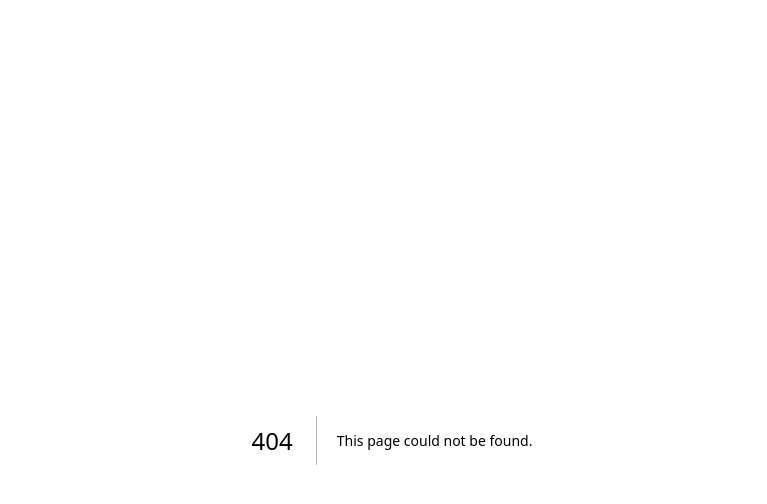
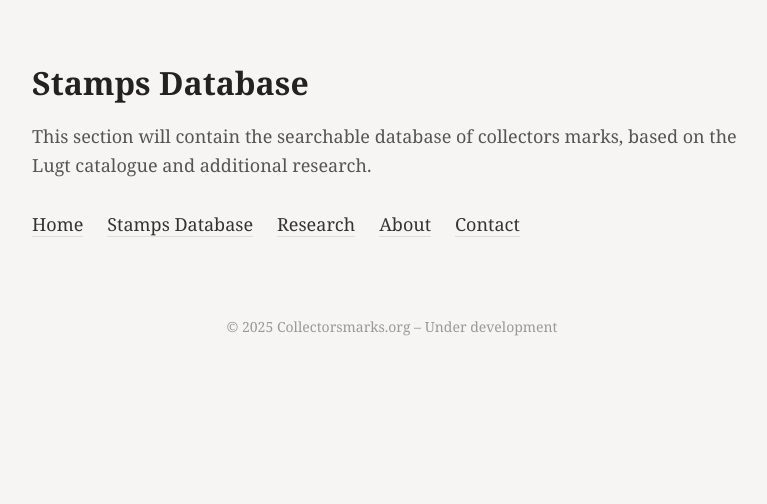
Before and after one commit to bjorndeleu/collectorsmarks, a Next.js app: page /stamps/app/stamps in a window 1280 px wide. Before the commit this address had no page. Shown: the top 504 px of the page, without its empty margins (248-1015 px from the left). Built offline with nearby package versions, Linux system fonts and the light colour scheme.

Commit message:
Create page.js

```diff
--- /dev/null
+++ b/app/stamps/app/stamps/page.js
@@ -0,0 +1,25 @@
+export default function StampsPage() {
+  return (
+    <main>
+      <header className="hero">
+        <h1>Stamps Database</h1>
+        <p>
+          This section will contain the searchable database of collectors marks,
+          based on the Lugt catalogue and additional research.
+        </p>
+
+        <nav>
+          <a href="/">Home</a>
+          <a href="/stamps">Stamps Database</a>
+          <a href="/research">Research</a>
+          <a href="/about">About</a>
+          <a href="/contact">Contact</a>
+        </nav>
+      </header>
+
+      <footer className="footer">
+        © {new Date().getFullYear()} Collectorsmarks.org – Under development
+      </footer>
+    </main>
+  );
+}
```
